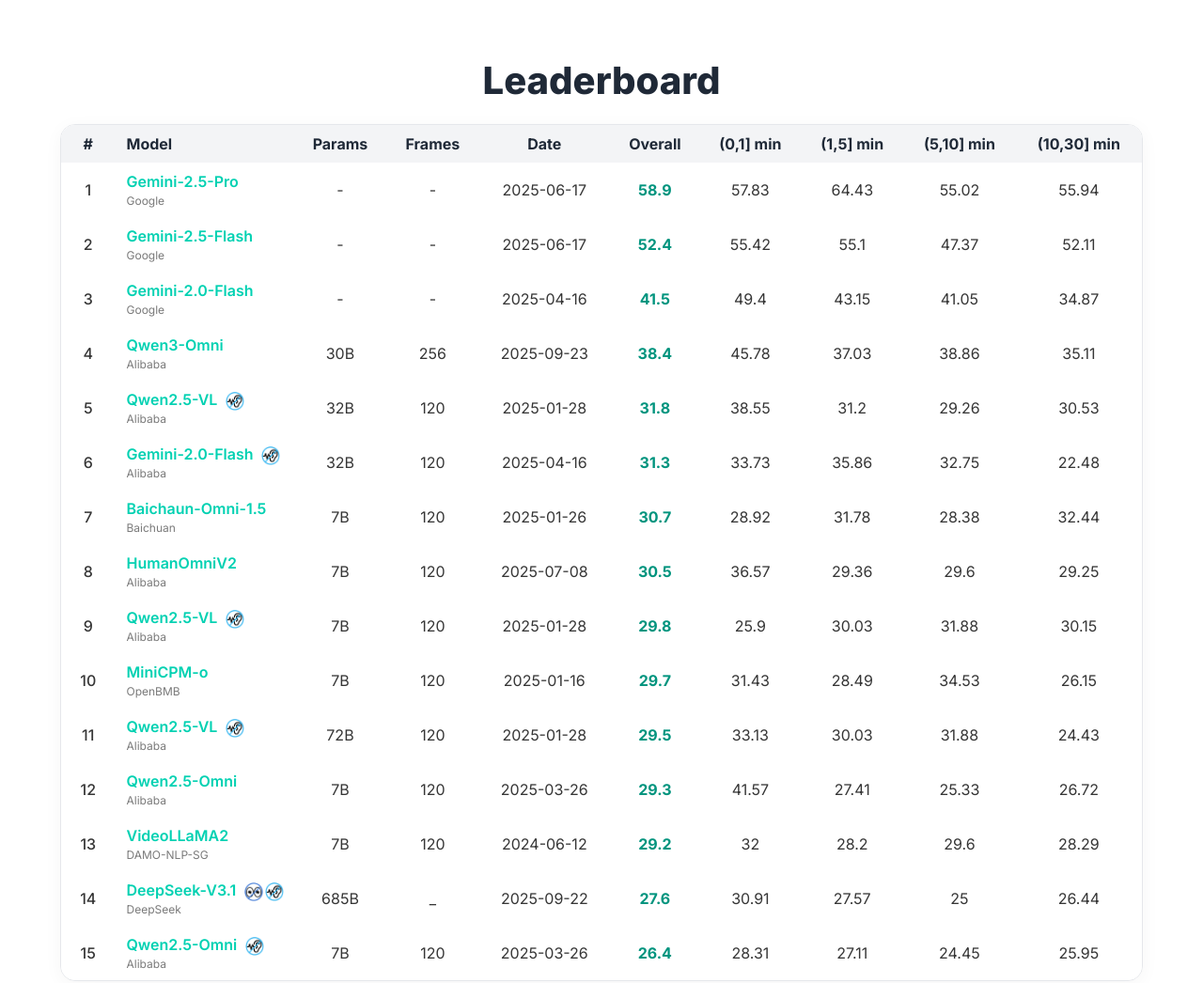
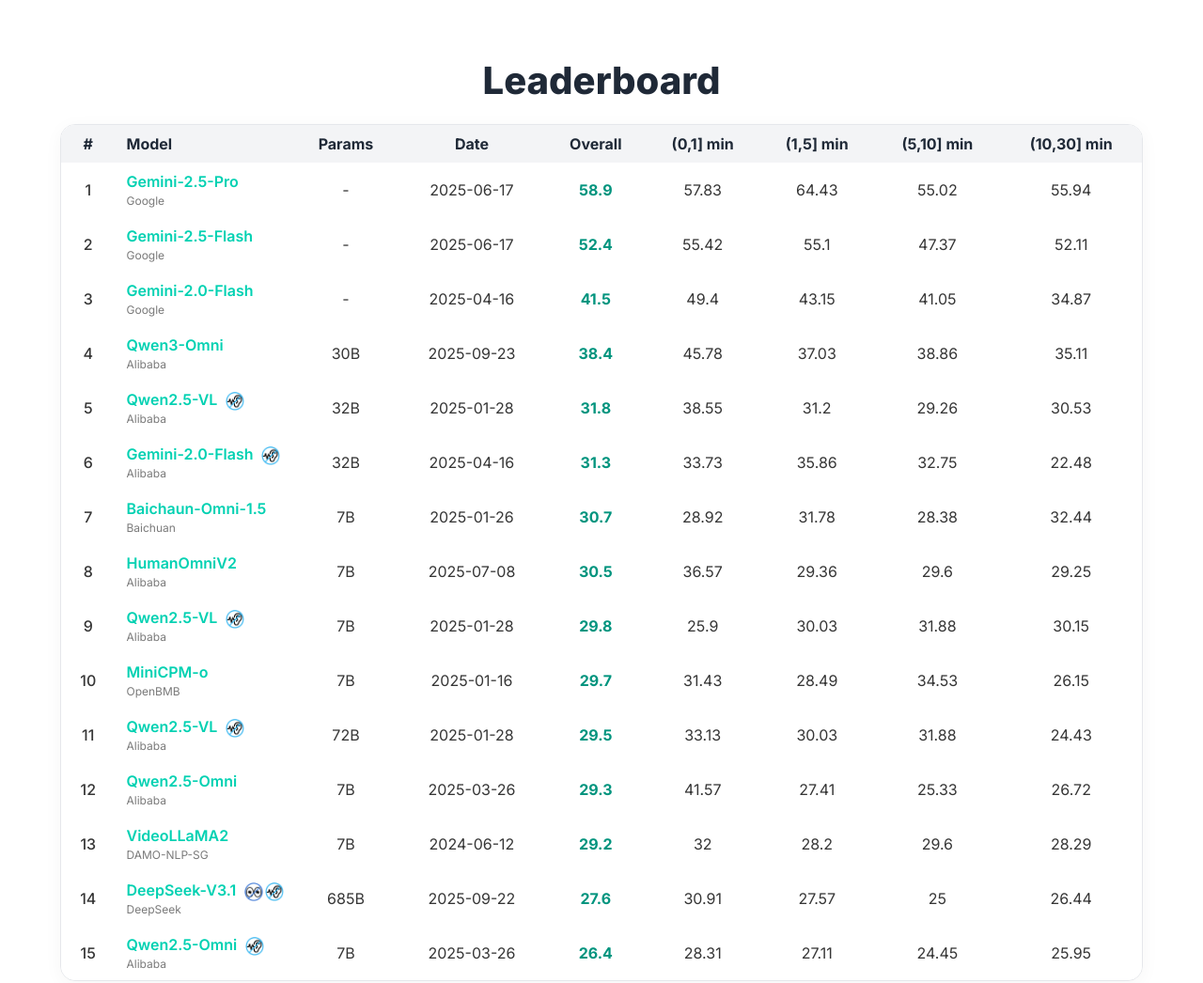
Before and after one commit to OmniVideoBench/omnivideobench_home, a plain HTML site: page index.html in a window 1280 px wide. Shown: the part 2000-3046 px from the top of the page at 94% size. Drawn offline with nearby package versions, Linux system fonts and the light colour scheme; some icons are missing.

Commit message:
modify leaderboard ranking way to order results automatically

```diff
--- a/index.html
+++ b/index.html
@@ -7,13 +7,13 @@
 
   <link rel="icon" href="./static/images/logo.png">
 
-  <!-- 外部字体和图标库 -->
+
   <link href="https://fonts.googleapis.com/css2?family=Inter:wght@300;400;500;600;700;800&display=swap" rel="stylesheet">
   <link rel="stylesheet" href="https://cdn.jsdelivr.net/npm/bulma@0.9.4/css/bulma.min.css">
   <link rel="stylesheet" href="https://cdnjs.cloudflare.com/ajax/libs/font-awesome/6.4.0/css/all.min.css">
   <link rel="stylesheet" href="https://cdn.jsdelivr.net/gh/jpswalsh/academicons@1/css/academicons.min.css">
 
-  <!-- 自定义美化样式 -->
+
   <style>
     :root {
       --primary-color: #3B82F6; /* A nice, modern blue */
@@ -35,7 +35,7 @@
       background-color: var(--white-color);
     }
 
-    /* 导航栏样式 */
+    /* nacbar */
     .navbar {
       background-color: rgba(255, 255, 255, 0.85);
       backdrop-filter: blur(10px);
@@ -43,7 +43,7 @@
       box-shadow: 0 2px 10px rgba(0, 0, 0, 0.05);
     }
 
-    /* 英雄区域样式 */
+    /* hero */
     .hero-gradient {
       background: linear-gradient(135deg, #F9FAFB 0%, #EFF6FF 100%);
     }
@@ -60,7 +60,7 @@
       line-height: 1.6;
     }
 
-    /* 按钮样式 */
+    /* button */
     .button.is-primary, .button.is-secondary {
       border-radius: 9999px;
       font-weight: 600;
@@ -91,7 +91,7 @@
       transform: translateY(-3px);
     }
 
-    /* 通用样式 */
+    /* common */
     .section {
       padding: 6rem 1.5rem;
     }
@@ -128,7 +128,7 @@
       font-size: 1.75rem;
     }
 
-    /* 排行榜表格样式 */
+
     .leaderboard-table {
       border-collapse: separate;
       border-spacing: 0;
@@ -175,7 +175,7 @@
   </style>
 </head>
 <body>
-  <!-- 导航栏 -->
+
   <nav class="navbar is-fixed-top" role="navigation" aria-label="main navigation">
     <div class="container is-max-desktop">
       <div class="navbar-brand">
@@ -209,7 +209,7 @@
     </div>
   </nav>
 
-  <!-- 英雄区域 -->
+
   <section class="hero hero-gradient is-fullheight-with-navbar">
     <div class="hero-body">
       <div class="container is-max-desktop has-text-centered">
@@ -239,7 +239,7 @@
     </div>
   </section>
 
-  <!-- 介绍部分 -->
+  <!-- introduction -->
   <section id="introduction" class="section">
     <div class="container is-max-desktop">
       <div class="columns is-centered">
@@ -258,7 +258,7 @@
     </div>
   </section>
 
-  <!-- 特性部分 -->
+  <!-- data core feature -->
   <section id="features" class="section" style="background-color: var(--light-gray-color);">
     <div class="container is-max-desktop">
         <h2 class="title is-2 mb-8 has-text-centered">Core Features</h2>
@@ -283,7 +283,7 @@
   </section>
 
 
-  <!-- 排行榜部分 -->
+  <!-- leaderboard -->
   <section id="leaderboard" class="section">
     <div class="container is-max-widescreen">
       <h2 class="title is-2 mb-8 has-text-centered">Leaderboard</h2>
@@ -297,7 +297,7 @@
                   <th style="min-width: 190px; width: 1%; white-space: nowrap;">Model</th>
 
                   <th style="text-align: center;">Params</th>
-                  <th style="text-align: center;">Frames</th>
+                  <!-- <th style="text-align: center;">Frames</th> -->
                   <th style="text-align: center;">Date</th>
                   <th style="text-align: center;">Overall</th>
                   <th style="text-align: center;">(0,1] min</th>
@@ -323,7 +323,7 @@
     </div>
   </section>
 
-  <!-- 数据统计与示例 -->
+  <!-- data statistic  -->
   <section id="statistics" class="section">
     <div class="container is-max-desktop">
       <div class="columns is-centered">
@@ -362,7 +362,7 @@
     </div>
   </section>
 
-  <!-- 性能分析部分 -->
+  <!-- performance analysis -->
   <section id="analysis" class="section">
     <div class="container is-max-desktop">
       <h2 class="title is-2 mb-8 has-text-centered">Performance Analysis</h2>
@@ -389,7 +389,7 @@
     </div>
   </section>
 
-  <!-- 引用部分 -->
+  <!-- citaiton -->
   <section id="citation" class="section" style="background-color: var(--light-gray-color);">
     <div class="container is-max-desktop">
         <h2 class="title is-2 mb-6 has-text-centered">Citation</h2>
@@ -414,7 +414,7 @@
     </div>
   </section>
 
-  <!-- 页脚 -->
+  <!-- footnote -->
   <footer class="footer" style="background-color: var(--dark-color); color: white; padding: 4rem 1.5rem;">
       <div class="container has-text-centered">
 
@@ -431,10 +431,8 @@
       </div>
   </footer>
 
-  <!-- 加载JSON和处理交互的JavaScript -->
   <script>
     document.addEventListener('DOMContentLoaded', () => {
-      // 导航栏汉堡菜单
       const $navbarBurgers = Array.prototype.slice.call(document.querySelectorAll('.navbar-burger'), 0);
       if ($navbarBurgers.length > 0) {
         $navbarBurgers.forEach(el => {
@@ -447,11 +445,11 @@
         });
       }
 
-      // 加载排行榜数据
+      // load data
       loadLeaderboardData();
     });
 
-// --- 排行榜数据加载逻辑 ---
+/// --- load data for leaderboard ---
 const jsonFilePath = './static/data/leaderboard.json';
 const leaderboardBody = document.getElementById('leaderboard-body');
 
@@ -469,10 +467,18 @@
 
 function renderLeaderboard(models) {
   leaderboardBody.innerHTML = '';
+
+  // rank according to overall score
+  models.sort((a, b) => parseFloat(b.overall) - parseFloat(a.overall));
+
+  // reorder
+  models.forEach((model, index) => {
+    model.rank = index + 1;
+  });
+
   models.forEach(model => {
     const row = document.createElement('tr');
 
-    // 构造模型名称部分：名称 + 图标
     const iconStyle = 'width:20px; height:20px; vertical-align:middle; margin-left:4px; margin-right:-2px';
     let nameContent = `
       <a href="${model.link}" target="_blank" class="has-text-primary has-text-weight-semibold">${model.name}</a>
@@ -494,7 +500,6 @@
         </p>
       </td>
       <td class="has-text-centered">${model.params}</td>
-      <td class="has-text-centered">${model.frames}</td>
       <td class="has-text-centered">${model.date}</td>
       <td class="has-text-centered has-text-weight-bold has-text-primary-dark">${model.overall}</td>
       <td class="has-text-centered">${model.short}</td>
```
Lines whose indentation alone changed are shown as unchanged.
